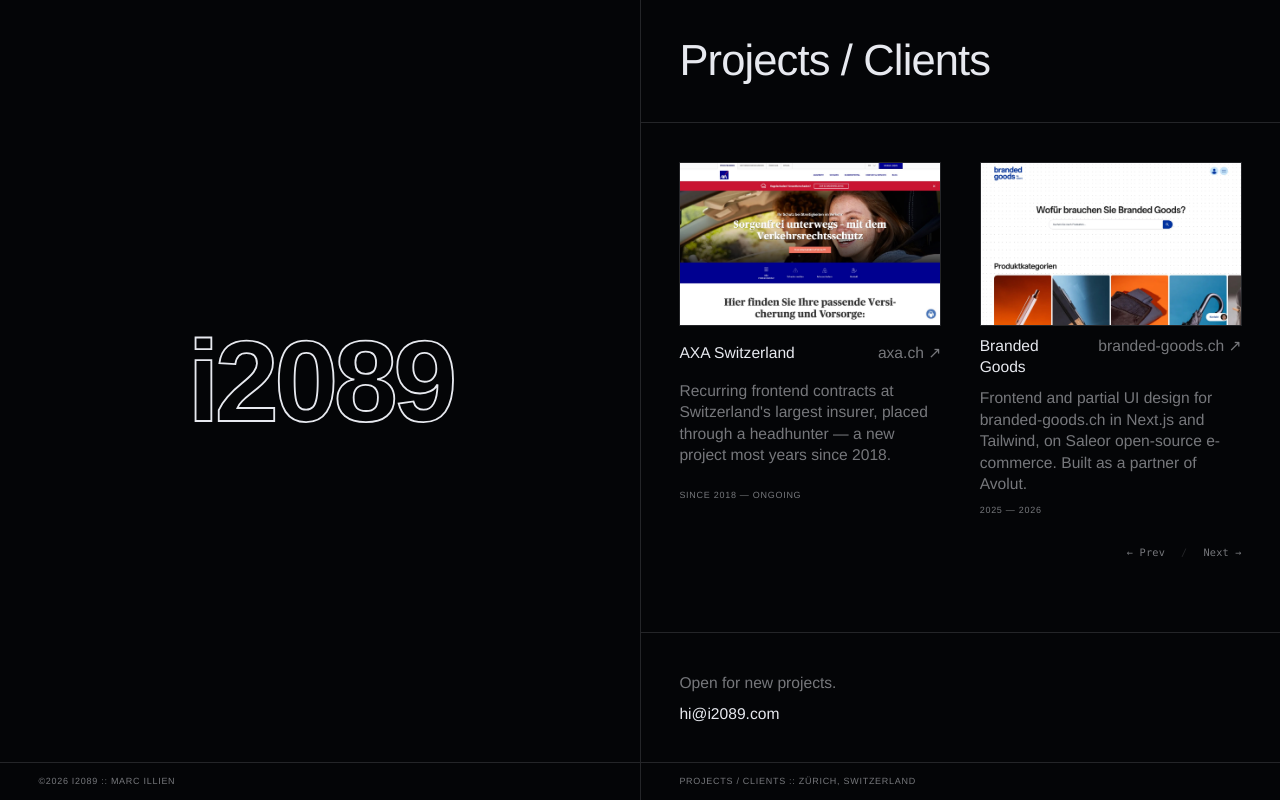
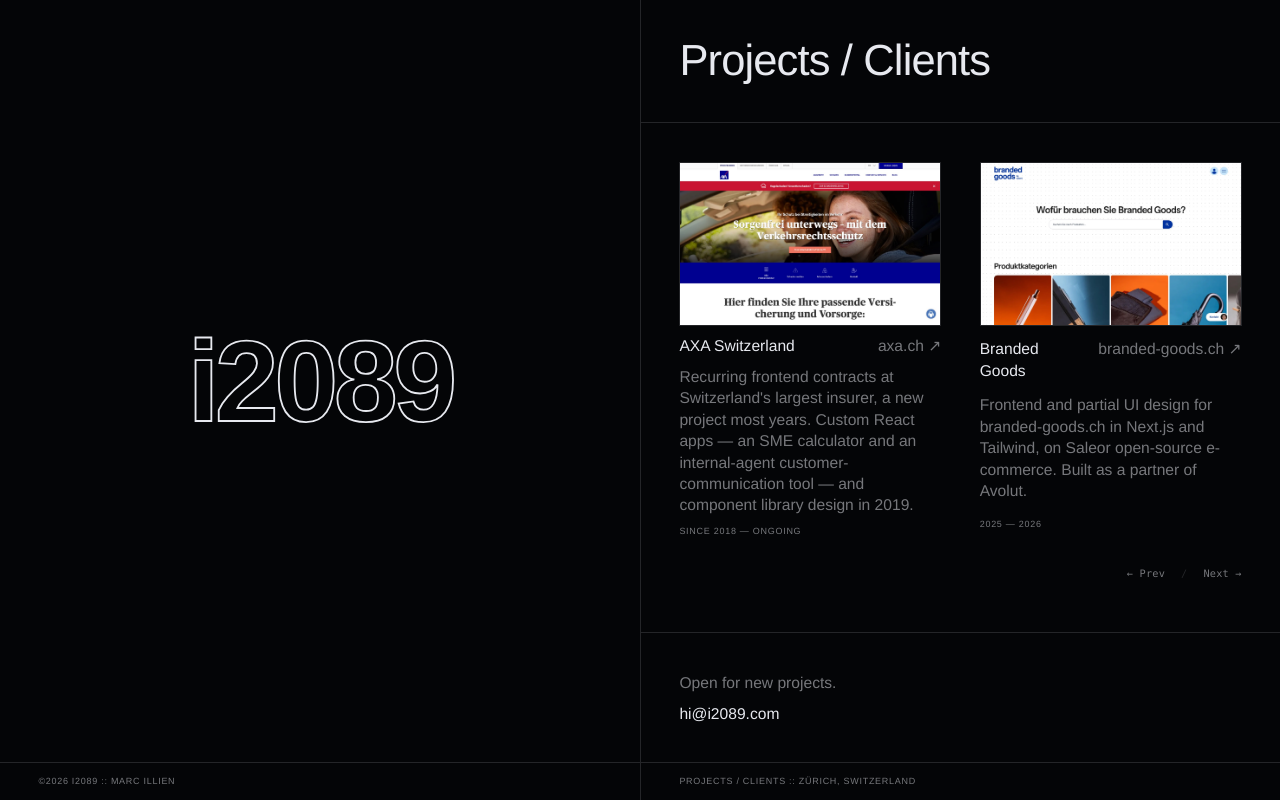
Before and after one commit to jackblackCH/i2089, a Next.js app: page /projects in a window 1280 px wide. Built offline with nearby package versions, Linux system fonts and the light colour scheme.

Commit message:
AXA copy: drop headhunter, list actual projects
Co-Authored-By: Claude Opus 4.7 <noreply@anthropic.com>

```diff
--- a/app/_shared/content.ts
+++ b/app/_shared/content.ts
@@ -80,7 +80,7 @@ export const projects: Project[] = [
   {
     title: "AXA Switzerland",
     period: "since 2018 — ongoing",
-    text: "Recurring frontend contracts at Switzerland's largest insurer, placed through a headhunter — a new project most years since 2018.",
+    text: "Recurring frontend contracts at Switzerland's largest insurer, a new project most years. Custom React apps — an SME calculator and an internal-agent customer-communication tool — and component library design in 2019.",
     href: "https://axa.ch",
     linkLabel: "axa.ch",
     image: "/projects/axa.jpg",
```
